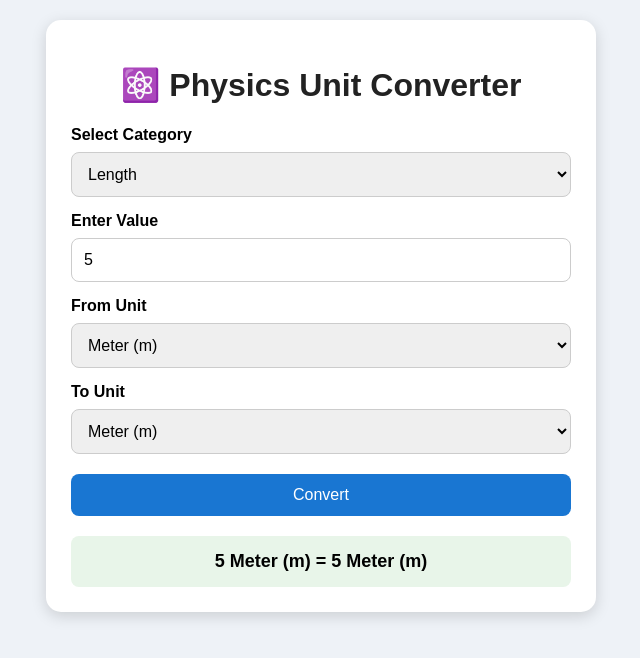
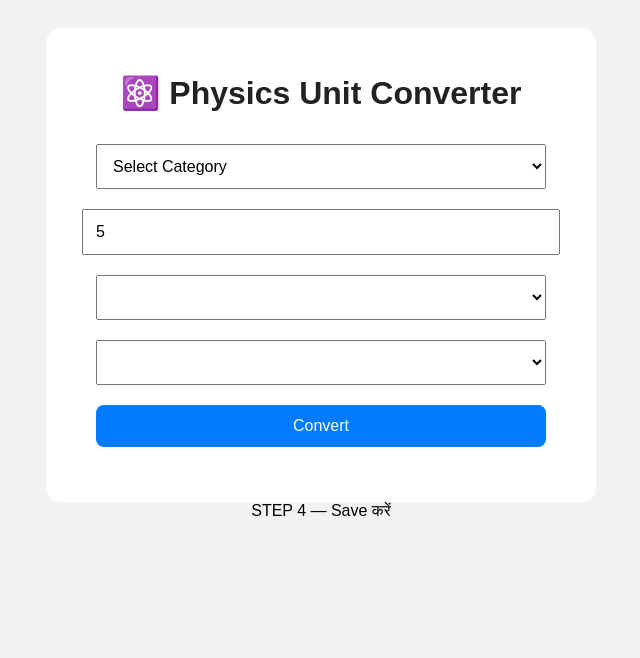
Before and after one commit to Pushp8410/physics-unit-converter, a plain HTML site: page index.html in a window 1280 px wide. Both pictures are taken after typing "5" into the empty fields and a click on the button "Convert". Shown: the whole page, without its empty margins (319-959 px from the left). Drawn offline with Linux system fonts and the light colour scheme.

Commit message:
Refactor index.html for improved layout and functionality
Refactor HTML structure and styles for better layout. Update unit conversion logic and add new units.

```diff
--- a/index.html
+++ b/index.html
@@ -1,16 +1,13 @@
 <!DOCTYPE html>
-<html lang="en">
+<html>
 <head>
-    <meta charset="UTF-8">
-    <meta name="viewport" content="width=device-width, initial-scale=1.0">
-
     <title>Physics Unit Converter</title>
 
     <style>
         body {
             font-family: Arial, sans-serif;
-            background: #eef2f7;
-            margin: 0;
+            text-align: center;
+            background: #f2f2f2;
             padding: 20px;
         }
 
@@ -20,50 +17,30 @@
             background: white;
             padding: 25px;
             border-radius: 15px;
-            box-shadow: 0 4px 15px rgba(0,0,0,0.15);
         }
 
         h1 {
-            text-align: center;
             color: #222;
         }
 
-        label {
-            display: block;
-            margin-top: 15px;
-            font-weight: bold;
-        }
-
-        input, select, button {
-            width: 100%;
+        select, input, button {
+            width: 90%;
             padding: 12px;
-            margin-top: 8px;
-            box-sizing: border-box;
+            margin: 10px;
             font-size: 16px;
-            border-radius: 8px;
-            border: 1px solid #ccc;
         }
 
         button {
-            background: #1976d2;
+            background: #007bff;
             color: white;
             border: none;
-            cursor: pointer;
-            margin-top: 20px;
-        }
-
-        button:hover {
-            background: #125aa0;
+            border-radius: 8px;
         }
 
         #result {
+            font-size: 20px;
+            font-weight: bold;
             margin-top: 20px;
-            padding: 15px;
-            background: #e8f5e9;
-            border-radius: 8px;
-            text-align: center;
-            font-size: 18px;
-            font-weight: bold;
         }
     </style>
 </head>
@@ -74,31 +51,28 @@
 
     <h1>⚛️ Physics Unit Converter</h1>
 
-    <label>Select Category</label>
-
     <select id="category" onchange="loadUnits()">
+        <option value="">Select Category</option>
         <option value="length">Length</option>
         <option value="mass">Mass</option>
         <option value="time">Time</option>
+        <option value="temperature">Temperature</option>
+        <option value="velocity">Velocity</option>
+        <option value="force">Force</option>
+        <option value="energy">Energy</option>
+        <option value="power">Power</option>
+        <option value="pressure">Pressure</option>
     </select>
-
-    <label>Enter Value</label>
 
     <input type="number" id="value" placeholder="Enter value">
 
-    <label>From Unit</label>
-
     <select id="fromUnit"></select>
-
-    <label>To Unit</label>
 
     <select id="toUnit"></select>
 
     <button onclick="convert()">Convert</button>
 
-    <div id="result">
-        Result will appear here
-    </div>
+    <div id="result"></div>
 
 </div>
 
@@ -107,129 +81,151 @@
 const units = {
 
     length: {
-        m: 1,
-        cm: 0.01,
-        mm: 0.001,
-        km: 1000,
-        nm: 0.000000001,
-        um: 0.000001
+        meter: 1,
+        kilometer: 1000,
+        centimeter: 0.01,
+        millimeter: 0.001,
+        micrometer: 0.000001,
+        nanometer: 0.000000001
     },
 
     mass: {
-        kg: 1,
-        g: 0.001,
-        mg: 0.000001,
-        ug: 0.000000001
+        kilogram: 1,
+        gram: 0.001,
+        milligram: 0.000001
     },
 
     time: {
-        s: 1,
-        ms: 0.001,
-        min: 60,
+        second: 1,
+        minute: 60,
         hour: 3600,
         day: 86400
+    },
+
+    velocity: {
+        "m/s": 1,
+        "km/h": 0.2777778
+    },
+
+    force: {
+        newton: 1,
+        kilonewton: 1000
+    },
+
+    energy: {
+        joule: 1,
+        kilojoule: 1000,
+        calorie: 4.184
+    },
+
+    power: {
+        watt: 1,
+        kilowatt: 1000,
+        megawatt: 1000000
+    },
+
+    pressure: {
+        pascal: 1,
+        kilopascal: 1000,
+        megapascal: 1000000
     }
 
 };
 
-
-const unitNames = {
-
-    length: {
-        m: "Meter (m)",
-        cm: "Centimeter (cm)",
-        mm: "Millimeter (mm)",
-        km: "Kilometer (km)",
-        nm: "Nanometer (nm)",
-        um: "Micrometer (µm)"
-    },
-
-    mass: {
-        kg: "Kilogram (kg)",
-        g: "Gram (g)",
-        mg: "Milligram (mg)",
-        ug: "Microgram (µg)"
-    },
-
-    time: {
-        s: "Second (s)",
-        ms: "Millisecond (ms)",
-        min: "Minute (min)",
-        hour: "Hour (h)",
-        day: "Day"
-    }
-
-};
-
-
 function loadUnits() {
 
-    let category = document.getElementById("category").value;
+    const category = document.getElementById("category").value;
 
-    let fromUnit = document.getElementById("fromUnit");
-    let toUnit = document.getElementById("toUnit");
+    const from = document.getElementById("fromUnit");
+    const to = document.getElementById("toUnit");
 
-    fromUnit.innerHTML = "";
-    toUnit.innerHTML = "";
+    from.innerHTML = "";
+    to.innerHTML = "";
 
-    for (let unit in units[category]) {
+    if (category === "temperature") {
 
-        let option1 = document.createElement("option");
-        option1.value = unit;
-        option1.textContent = unitNames[category][unit];
+        addOption(from, "Celsius");
+        addOption(from, "Fahrenheit");
+        addOption(from, "Kelvin");
 
-        let option2 = document.createElement("option");
-        option2.value = unit;
-        option2.textContent = unitNames[category][unit];
-
-        fromUnit.appendChild(option1);
-        toUnit.appendChild(option2);
-    }
-}
-
-
-function convert() {
-
-    let value = parseFloat(
-        document.getElementById("value").value
-    );
-
-    let category = document.getElementById("category").value;
-
-    let from = document.getElementById("fromUnit").value;
-
-    let to = document.getElementById("toUnit").value;
-
-    if (isNaN(value)) {
-
-        document.getElementById("result").innerHTML =
-            "⚠️ Please enter a value.";
+        addOption(to, "Celsius");
+        addOption(to, "Fahrenheit");
+        addOption(to, "Kelvin");
 
         return;
     }
 
-    // Convert to base unit
+    if (!units[category]) return;
 
-    let baseValue = value * units[category][from];
+    for (let unit in units[category]) {
+        addOption(from, unit);
+        addOption(to, unit);
+    }
+}
 
-    // Convert to target unit
+function addOption(select, text) {
 
-    let result = baseValue / units[category][to];
+    const option = document.createElement("option");
+
+    option.value = text;
+    option.textContent = text;
+
+    select.appendChild(option);
+}
+
+function convert() {
+
+    const category = document.getElementById("category").value;
+    const value = parseFloat(document.getElementById("value").value);
+
+    const from = document.getElementById("fromUnit").value;
+    const to = document.getElementById("toUnit").value;
+
+    if (isNaN(value)) {
+        document.getElementById("result").innerHTML =
+        "Please enter a value.";
+        return;
+    }
+
+    let result;
+
+    if (category === "temperature") {
+
+        let celsius;
+
+        if (from === "Celsius") {
+            celsius = value;
+        }
+        else if (from === "Fahrenheit") {
+            celsius = (value - 32) * 5 / 9;
+        }
+        else if (from === "Kelvin") {
+            celsius = value - 273.15;
+        }
+
+        if (to === "Celsius") {
+            result = celsius;
+        }
+        else if (to === "Fahrenheit") {
+            result = (celsius * 9 / 5) + 32;
+        }
+        else if (to === "Kelvin") {
+            result = celsius + 273.15;
+        }
+
+    } else {
+
+        const baseValue = value * units[category][from];
+
+        result = baseValue / units[category][to];
+    }
 
     document.getElementById("result").innerHTML =
-        value + " " +
-        unitNames[category][from] +
-        " = " +
-        result + " " +
-        unitNames[category][to];
+        "Result = " + result;
 }
-
-
-// Load units when page opens
-
-loadUnits();
 
 </script>
 
 </body>
 </html>
+STEP 4 — Save करें
```
